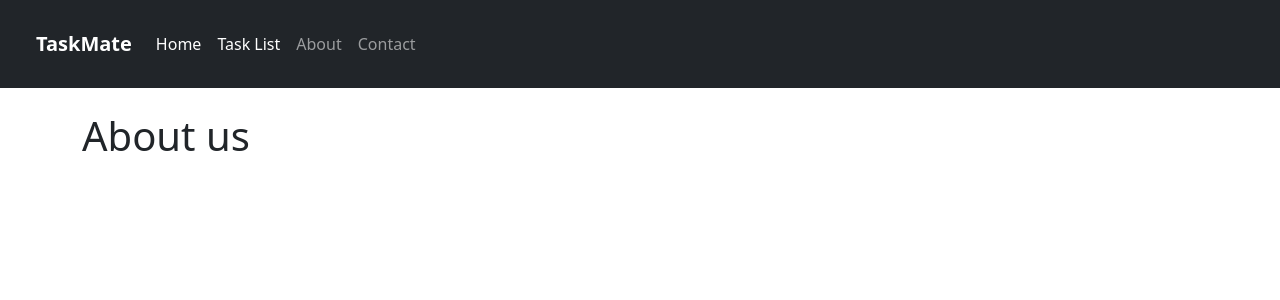
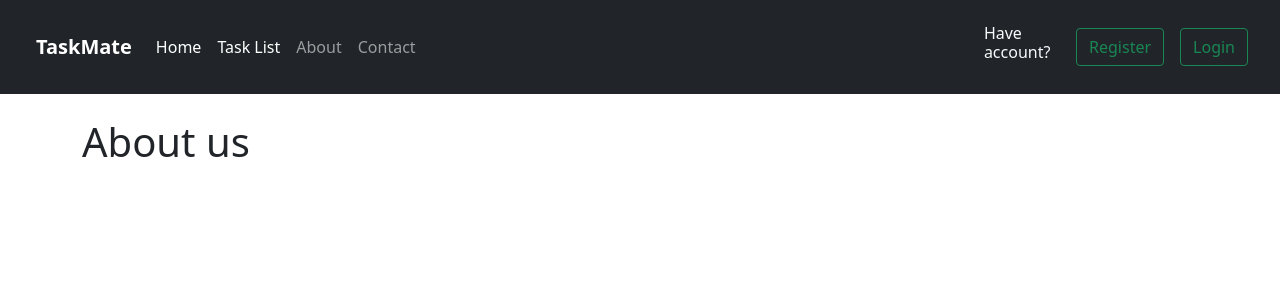
Before and after one commit to TonnyG95/TaskMate, a Django app: page /about/ in a window 1280 px wide. Shown: the top 300 px of the page. Run offline with Django 3.2, Linux system fonts and the light colour scheme; some libraries are stand-ins or nearby versions.

Commit message:
added login information to nav

```diff
--- a/templates/todo_app/base.html
+++ b/templates/todo_app/base.html
@@ -32,6 +32,18 @@
             </div>
           </div>
         </div>
+
+        {% if user.is_authenticated %}
+       <div class="form-inline my-2 my-lg-0">
+         <h6 class="text-light ">Hi {{user.username}}!</h6>
+          <a href="{% url 'logout' %}"><button class="btn btn-outline-danger my-2 my-sm-0" type="submit">Logout</button></a>
+       </div>
+        {% else %}
+        <h6 class="text-light ">Have account?</h6>
+          <a href="{% url 'register' %}"><button class="btn btn-outline-success my-2 my-sm-0 mx-2" type="submit">Register</button></a>
+          <a href="{% url 'login' %}"><button class="btn btn-outline-success my-2 my-sm-0 mx-2" type="submit">Login</button></a>
+        {% endif %}
+
       </nav>
 
       <div class="container mt-4">
```
Also changed, not shown: db.sqlite3.
